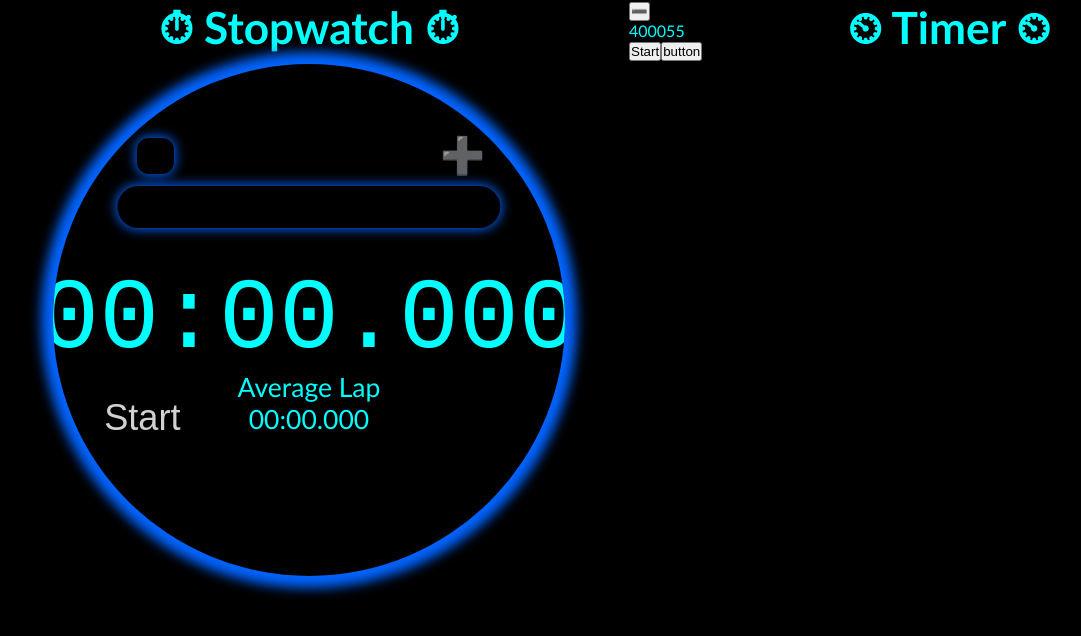
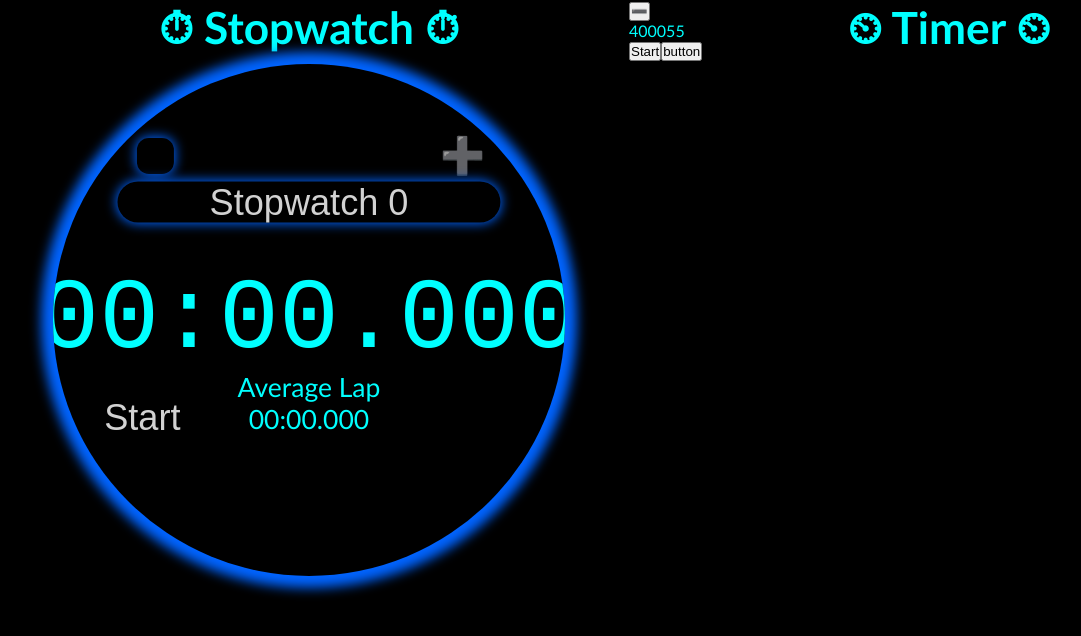
Before and after one commit to moefingers/react-timer-stopwatch-v2, a React (Vite) app: page / in a window 1280 px wide. Shown: the top 636 px of the page, without its empty margins (11-1092 px from the left). Built offline with nearby package versions, Linux system fonts and the light colour scheme.

Commit message:
advanced display in dropdown to see stopwatches that are still running

```diff
--- a/src/App.css
+++ b/src/App.css
@@ -19,7 +19,7 @@
 :root {
   /* --background-color-primary: rgba(0, 0, 0, 1); */
   --background-color-primary: rgba(0,0,0, 1);
-  --background-color-secondary: rgba(20,20,20, 1);
+  --background-color-secondary: rgba(0,0,0, .5);
 
   --complementary-color-primary: rgba(00,100,255, 1);
 
@@ -462,18 +462,88 @@ div.average-lap-container.contracted div.average-lap-secondary{
 }
 
 
-
-/* ************************stopwatch label */
-input.stopwatch-label-input {
+/* input container includes dropdown and input label */
+.input-container{
   position: absolute;
   transform: translate(-50%, -50%);
   top: 7%;
   left: 50%;
   width: 73%;
+  height: 8%;
+  /* outline: solid white 1px; */
+  transition: var(--slow-transition);
 }
-input.stopwatch-label-input-contracted {
-  top: 28%;
+.input-container.contracted{
+  top: 27%;
+
+}
+/* ************************stopwatch label */
+input.stopwatch-label-input {
+  position: absolute;
+  transform: translate(-50%, 0%);
+  top: 0%;
   left: 50%;
+  width: 100%;
+  height: 100%;
+  z-index: 3;
+}
+
+/************************ dropdown*/
+.stopwatch-list-dropdown{
+  position:absolute;
+  /* padding: 0 1rem; */
+  width: 50%;
+  transform: translate(-50%, 0%);
+  top: 100%;
+  left: 50%;
+  overflow: hidden;
+  /* border-radius: 1rem 1rem 0 0 ; */
+  box-shadow: var(--box-shadow-setting-secondary);
+  opacity: 0;
+  visibility: hidden;
+  height: 0%;
+  /* height: 20rem; */
+  transition: .2s;
+  background: var(--background-color-secondary);
+  backdrop-filter: blur(5px);
+}
+
+.stopwatch-list-dropdown-scroll{
+  height: 100%;
+  width: 100%;
+  overflow-x:hidden;
+  overflow-y:scroll;
+  scroll-behavior: smooth;
+  display:flex;
+  flex-flow: column nowrap;
+
+}
+
+.input-container:hover .stopwatch-list-dropdown{
+  opacity: 1;
+  visibility: visible;
+  height: 400%;
+  transition: .8s;
+}
+
+.stopwatch-list-dropdown-item{
+  text-align: center;
+  position: static;
+  width:100%;
+  margin: 0;
+  height:fit-content;
+  transition: .5s;
+  color: rgba(200,200,200,1);
+  text-shadow: 0 0 1rem rgba(255,255,255,.6);
+  font-size: calc(var(--general-size-factor-px) * 20);
+  line-height: calc(var(--general-size-factor-px) * 25);
+}
+
+.stopwatch-list-dropdown-item:hover{
+  color: rgba(255,255,255,1);
+  text-shadow: 0 0 1rem rgba(255,255,255,1);
+  font-size: calc(var(--general-size-factor-px) * 24);
+  transition: .3s;
 }
 
 /* ****** add stop watch entry button "New" */
--- a/src/components/stopwatch/stopwatch.jsx
+++ b/src/components/stopwatch/stopwatch.jsx
@@ -17,6 +17,7 @@ export default function Stopwatch() {
     //states
 
     const defaultStopwatchObjectEntry = {
+        name: "Stopwatch 0",
         timeOfLastStopwatchChange: Date.now(),
         lastStoppedStopwatchTime: 0,
         lastRanStopwatchTime: Date.now(),
@@ -135,7 +136,15 @@ export default function Stopwatch() {
             setStopwatchTime(lastStoppedStopwatchTime + Date.now() - timeOfLastStopwatchChange)
             console.log("running")
         }
-
+        Object.keys(stopwatchObject).forEach(key => {
+            if(stopwatchObject[key].running){
+                updateObjectEntry(
+                    stopwatchObject,
+                    key,
+                    {stopwatchTime: stopwatchObject[key].lastStoppedStopwatchTime + Date.now() - stopwatchObject[key].timeOfLastStopwatchChange}
+                )
+            }
+        })
     }, 10)
     function addLapTimeToStopwatchArray(reason) {
         setLastLapStopwatchTime(stopwatchTime)
@@ -315,10 +324,14 @@ export default function Stopwatch() {
     }, [stopwatchObject[currentStopwatchObjectIndex].timeArray])
 
 
+
+    const stopwatchListDropdownScrollElement = useRef()
     const stopwatchScrollElement = useRef()
+
+
     useEffect(() => {
       resizeEventHandler()
-    }, [stopwatchScrollElement])
+    }, [stopwatchScrollElement, stopwatchListDropdownScrollElement, null, Object.keys(stopwatchObject).length])
 
     onresize = resizeEventHandler
 
@@ -329,6 +342,12 @@ export default function Stopwatch() {
             let calculatedPercentage = ((stopwatchScrollElement.current.offsetWidth - stopwatchScrollElement.current.clientWidth)/stopwatchScrollElement.current.offsetWidth)
             stopwatchScrollElement.current.style= `padding-right: ${calculatedPercentage * 130}%`
           }
+          if(stopwatchListDropdownScrollElement.current){
+            let halfPad = (stopwatchListDropdownScrollElement.current.offsetWidth - stopwatchListDropdownScrollElement.current.clientWidth)/2
+            stopwatchListDropdownScrollElement.current.style= `padding-left: ${halfPad}px; padding-right: ${halfPad}px`
+            // stopwatchListDropdownScrollElement?.current?.children.length >0 && stopwatchListDropdownScrollElement?.current?.lastChild.scrollIntoView({behavior: "smooth"})
+          }
+
         }, 1200); // to wait for animations to finish
     }
 
@@ -368,11 +387,26 @@ export default function Stopwatch() {
                 </div>
 
 
-            <button className={`stopwatch-button add-stopwatch-entry ${contracted ? 'add-stopwatch-entry-contracted' : ''}`} onClick={(event) => {event.stopPropagation();
-            updateObjectEntry(stopwatchObject, Object.entries(stopwatchObject).length, Object.assign({}, defaultStopwatchObjectEntry, {name: `Stopwatch ${Object.entries(stopwatchObject).length}`}));
-            navigateToKeyFromObjectAndDisplay(Object.entries(stopwatchObject).length, stopwatchObject, setCurrentStopwatchObjectIndex, currentStopwatchObjectIndex, stopwatchWrapper.current, true)}}
-            >➕</button>
-            <input className={`stopwatch-label-input ${contracted ? 'stopwatch-label-input-contracted' : ''}`} value={stopwatchObject[currentStopwatchObjectIndex].name} onChange={(event) => updateObjectEntry(stopwatchObject, currentStopwatchObjectIndex, Object.assign({}, stopwatchObject[currentStopwatchObjectIndex], {name: event.target.value}))}/>
+                <button className={`stopwatch-button add-stopwatch-entry ${contracted ? 'add-stopwatch-entry-contracted' : ''}`} onClick={(event) => {event.stopPropagation();
+                updateObjectEntry(stopwatchObject, Object.entries(stopwatchObject).length, Object.assign({}, defaultStopwatchObjectEntry, {name: `Stopwatch ${Object.entries(stopwatchObject).length}`}));
+                navigateToKeyFromObjectAndDisplay(Object.entries(stopwatchObject).length, stopwatchObject, setCurrentStopwatchObjectIndex, currentStopwatchObjectIndex, stopwatchWrapper.current, true)}}
+                >➕</button>
+                <div className={`input-container ${contracted ? 'contracted' : ''}`}>
+                    <input className={`stopwatch-label-input ${contracted ? 'stopwatch-label-input-contracted' : ''}`} value={stopwatchObject[currentStopwatchObjectIndex].name} onChange={(event) => updateObjectEntry(stopwatchObject, currentStopwatchObjectIndex, Object.assign({}, stopwatchObject[currentStopwatchObjectIndex], {name: event.target.value}))}/>
+                    {Object.keys(stopwatchObject).length > 1 &&  <div className="stopwatch-list-dropdown">
+                        <div ref={stopwatchListDropdownScrollElement} className="stopwatch-list-dropdown-scroll">
+                        {Object.keys(stopwatchObject).filter((key) => key != currentStopwatchObjectIndex).map((key, index) => (
+                            <p className='stopwatch-list-dropdown-item' key={index} onClick={(event) => {navigateToKeyFromObjectAndDisplay(Number(key), stopwatchObject, setCurrentStopwatchObjectIndex, currentStopwatchObjectIndex, stopwatchWrapper.current, true)}}>
+                                {stopwatchObject[key].name}<br/>{
+                                    stopwatchObject[key].running
+                                    ? turnMillisecondsPretty(stopwatchObject[key].lastStoppedStopwatchTime + Date.now() - stopwatchObject[key].timeOfLastStopwatchChange, stopwatchObject[key].formatSettings)
+                                    : turnMillisecondsPretty(stopwatchObject[key].stopwatchTime, stopwatchObject[key].formatSettings)
+                                }
+                            </p>
+                        ))}
+                        </div>
+                    </div>}
+                </div>
             </div>
 
             {currentStopwatchObjectIndex > 0 && <button className={`stopwatch-button stopwatch-navigation stopwatch-navigation-left`} onClick={(event) => navigateToKeyFromObjectAndDisplay(currentStopwatchObjectIndex - 1, stopwatchObject, setCurrentStopwatchObjectIndex, currentStopwatchObjectIndex, stopwatchWrapper.current)}>
```
